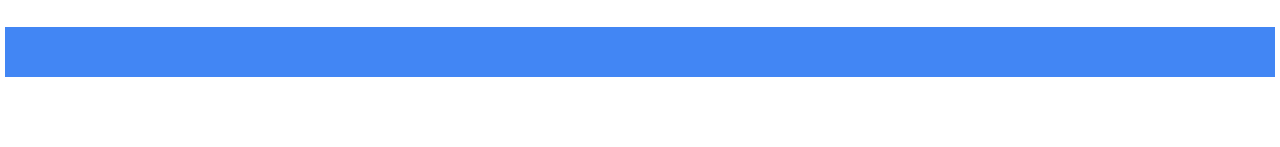
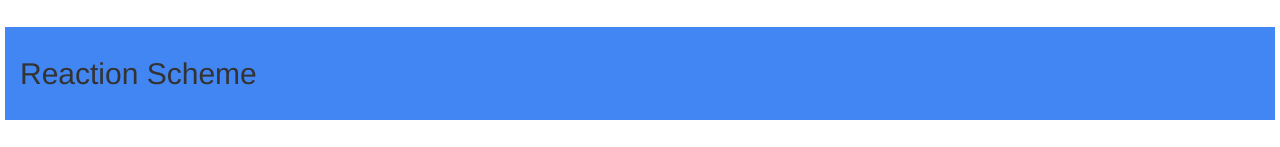
Before and after one commit to Elveskevtar/HTMLProject, a plain HTML site: page index.html in a window 1280 px wide. Shown: the part 453-600 px from the top of the page. Drawn offline with nearby package versions, Linux system fonts and the light colour scheme.

```diff
--- a/index.html
+++ b/index.html
@@ -4,6 +4,9 @@
 		<title>LOL U CAN'T CATCH ME</title>
 		<meta charset="utf-8">
 		<meta name="viewport" content="width=device-width, initial-scale=1">
+
+		<link rel="shortcut icon" type="image/x-icon" href="face.ico" />
+
 		<!-- Latest compiled and minified CSS -->
 		<link rel="stylesheet" href="https://maxcdn.bootstrapcdn.com/bootstrap/3.3.7/css/bootstrap.min.css" integrity="sha384-BVYiiSIFeK1dGmJRAkycuHAHRg32OmUcww7on3RYdg4Va+PmSTsz/K68vbdEjh4u" crossorigin="anonymous">
 
@@ -89,7 +92,7 @@
 					</div>
 					<div class="row" style="padding:20px 0px 20px 0px;background-color:#4286f4">
 						<div class="col-lg-12">
-							<h2 style="margin-top:10px">
+							<h2 style="margin-top:10px">Reaction Scheme</h2>
 						</div>
 					</div>
 				</div>
```
Also changed, not shown: face.ico (added).
